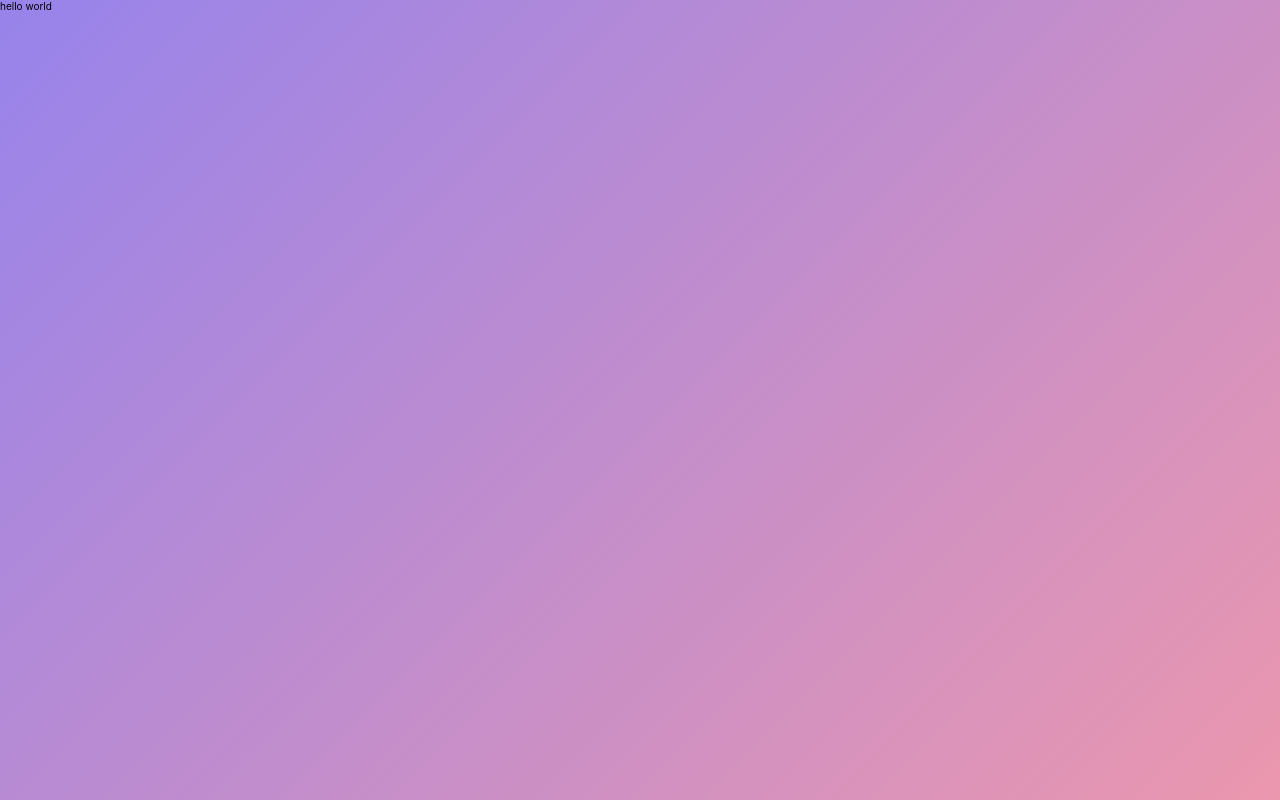
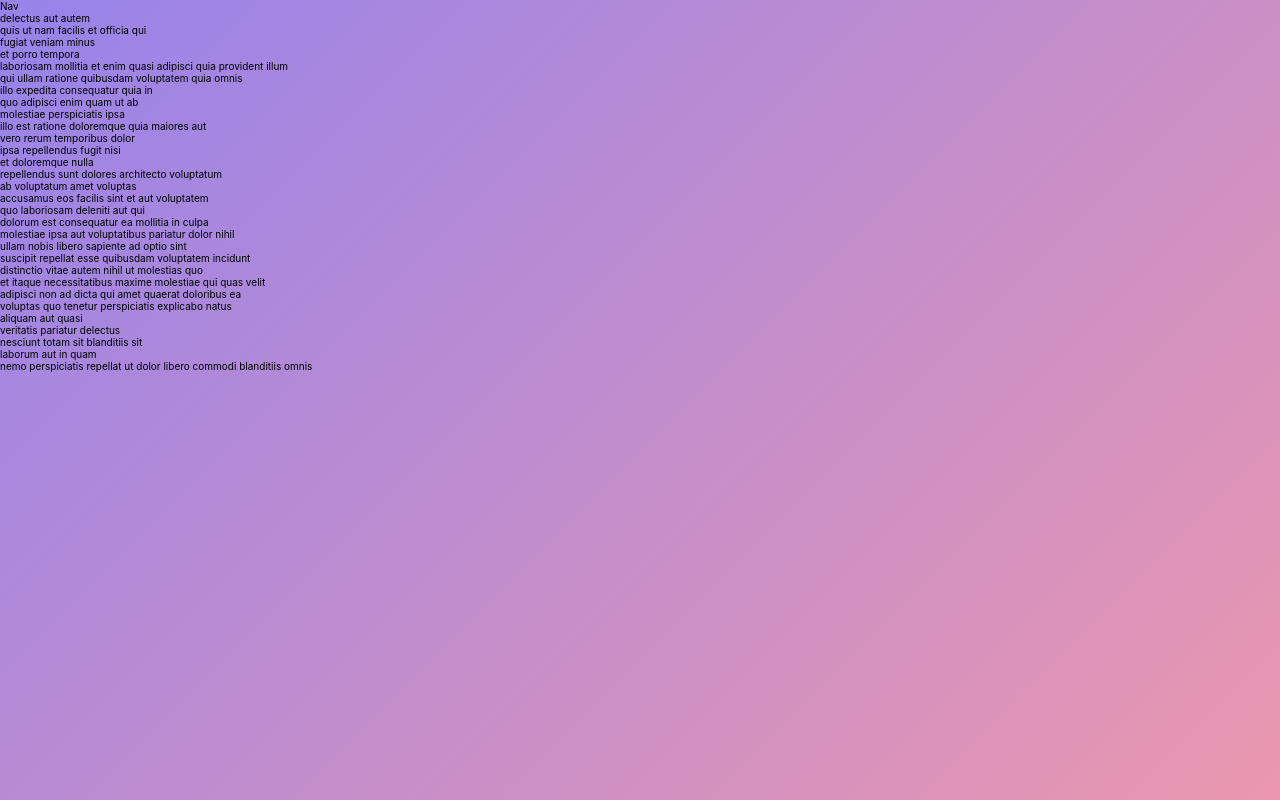
Before and after one commit to GuillouTran/devnerd, a React (Create React App) app: page / in a window 1280 px wide. Built offline with nearby package versions, Linux system fonts and the light colour scheme.

Commit message:
Display todo list on the home page

```diff
--- a/package.json
+++ b/package.json
@@ -5,7 +5,9 @@
   "dependencies": {
     "react": "^16.7.0",
     "react-dom": "^16.7.0",
-    "react-scripts": "2.1.3"
+    "react-redux": "^6.0.0",
+    "react-scripts": "2.1.3",
+    "redux": "^4.0.1"
   },
   "scripts": {
     "start": "react-scripts start",
--- a/src/App.js
+++ b/src/App.js
@@ -1,9 +1,15 @@
-import React, { Component } from "react";
+import React, { Fragment } from "react";
 
-class App extends Component {
-  render() {
-    return <div className="App">hello world</div>;
-  }
-}
+import Home from "./pages/Home";
+import Navbar from "./components/Navbar";
+
+const App = () => {
+  return (
+    <Fragment>
+      <Navbar />
+      <Home />
+    </Fragment>
+  );
+};
 
 export default App;
--- /dev/null
+++ b/src/components/Navbar.js
@@ -0,0 +1,7 @@
+import React from "react";
+
+const Navbar = () => {
+  return <nav>Nav</nav>;
+};
+
+export default Navbar;
--- a/src/components/TodoItem.js
+++ b/src/components/TodoItem.js
@@ -0,0 +1,14 @@
+import React, { Component } from "react";
+
+class TodoItem extends Component {
+  render() {
+    const { title } = this.props;
+    return (
+      <div>
+        <p className="todo-title">{title}</p>
+      </div>
+    );
+  }
+}
+
+export default TodoItem;
--- a/src/components/TodoList.js
+++ b/src/components/TodoList.js
@@ -0,0 +1,21 @@
+import React from "react";
+import { connect } from "react-redux";
+import TodoItem from "./TodoItem";
+
+const TodoList = ({ todos }) => {
+  return (
+    <div>
+      {todos.map(todo => (
+        <TodoItem key={todo.id} {...todo} />
+      ))}
+    </div>
+  );
+};
+
+const mapStateToProps = ({ todos }) => {
+  return {
+    todos
+  };
+};
+
+export default connect(mapStateToProps)(TodoList);
--- a/src/index.js
+++ b/src/index.js
@@ -1,6 +1,14 @@
 import React from "react";
 import ReactDOM from "react-dom";
+import { Provider } from "react-redux";
+
+import App from "./App";
+import { store } from "./store";
 import "./index.css";
-import App from "./App";
 
-ReactDOM.render(<App />, document.getElementById("root"));
+ReactDOM.render(
+  <Provider store={store}>
+    <App />
+  </Provider>,
+  document.getElementById("root")
+);
--- /dev/null
+++ b/src/initialState/index.js
@@ -0,0 +1,185 @@
+export const initialState = {
+  data: [
+    {
+      userId: 1,
+      id: 1,
+      title: "delectus aut autem",
+      completed: false
+    },
+    {
+      userId: 1,
+      id: 2,
+      title: "quis ut nam facilis et officia qui",
+      completed: false
+    },
+    {
+      userId: 1,
+      id: 3,
+      title: "fugiat veniam minus",
+      completed: false
+    },
+    {
+      userId: 1,
+      id: 4,
+      title: "et porro tempora",
+      completed: true
+    },
+    {
+      userId: 1,
+      id: 5,
+      title: "laboriosam mollitia et enim quasi adipisci quia provident illum",
+      completed: false
+    },
+    {
+      userId: 1,
+      id: 6,
+      title: "qui ullam ratione quibusdam voluptatem quia omnis",
+      completed: false
+    },
+    {
+      userId: 1,
+      id: 7,
+      title: "illo expedita consequatur quia in",
+      completed: false
+    },
+    {
+      userId: 1,
+      id: 8,
+      title: "quo adipisci enim quam ut ab",
+      completed: true
+    },
+    {
+      userId: 1,
+      id: 9,
+      title: "molestiae perspiciatis ipsa",
+      completed: false
+    },
+    {
+      userId: 1,
+      id: 10,
+      title: "illo est ratione doloremque quia maiores aut",
+      completed: true
+    },
+    {
+      userId: 1,
+      id: 11,
+      title: "vero rerum temporibus dolor",
+      completed: true
+    },
+    {
+      userId: 1,
+      id: 12,
+      title: "ipsa repellendus fugit nisi",
+      completed: true
+    },
+    {
+      userId: 1,
+      id: 13,
+      title: "et doloremque nulla",
+      completed: false
+    },
+    {
+      userId: 1,
+      id: 14,
+      title: "repellendus sunt dolores architecto voluptatum",
+      completed: true
+    },
+    {
+      userId: 1,
+      id: 15,
+      title: "ab voluptatum amet voluptas",
+      completed: true
+    },
+    {
+      userId: 1,
+      id: 16,
+      title: "accusamus eos facilis sint et aut voluptatem",
+      completed: true
+    },
+    {
+      userId: 1,
+      id: 17,
+      title: "quo laboriosam deleniti aut qui",
+      completed: true
+    },
+    {
+      userId: 1,
+      id: 18,
+      title: "dolorum est consequatur ea mollitia in culpa",
+      completed: false
+    },
+    {
+      userId: 1,
+      id: 19,
+      title: "molestiae ipsa aut voluptatibus pariatur dolor nihil",
+      completed: true
+    },
+    {
+      userId: 1,
+      id: 20,
+      title: "ullam nobis libero sapiente ad optio sint",
+      completed: true
+    },
+    {
+      userId: 2,
+      id: 21,
+      title: "suscipit repellat esse quibusdam voluptatem incidunt",
+      completed: false
+    },
+    {
+      userId: 2,
+      id: 22,
+      title: "distinctio vitae autem nihil ut molestias quo",
+      completed: true
+    },
+    {
+      userId: 2,
+      id: 23,
+      title: "et itaque necessitatibus maxime molestiae qui quas velit",
+      completed: false
+    },
+    {
+      userId: 2,
+      id: 24,
+      title: "adipisci non ad dicta qui amet quaerat doloribus ea",
+      completed: false
+    },
+    {
+      userId: 2,
+      id: 25,
+      title: "voluptas quo tenetur perspiciatis explicabo natus",
+      completed: true
+    },
+    {
+      userId: 2,
+      id: 26,
+      title: "aliquam aut quasi",
+      completed: true
+    },
+    {
+      userId: 2,
+      id: 27,
+      title: "veritatis pariatur delectus",
+      completed: true
+    },
+    {
+      userId: 2,
+      id: 28,
+      title: "nesciunt totam sit blanditiis sit",
+      completed: false
+    },
+    {
+      userId: 2,
+      id: 29,
+      title: "laborum aut in quam",
+      completed: false
+    },
+    {
+      userId: 2,
+      id: 30,
+      title:
+        "nemo perspiciatis repellat ut dolor libero commodi blanditiis omnis",
+      completed: true
+    }
+  ]
+};
--- a/src/pages/Home.js
+++ b/src/pages/Home.js
@@ -0,0 +1,10 @@
+import React from "react";
+import TodoList from "../components/TodoList";
+
+const Home = () => (
+  <div>
+    <TodoList />
+  </div>
+);
+
+export default Home;
--- /dev/null
+++ b/src/reducers/rootReducer.js
@@ -0,0 +1,8 @@
+import { initialState } from "../initialState";
+
+export const rootReducer = (state = initialState, action) => {
+  return {
+    ...state,
+    todos: [...state.data]
+  };
+};
--- /dev/null
+++ b/src/store.js
@@ -0,0 +1,9 @@
+import { createStore, compose } from "redux";
+import { rootReducer } from "./reducers/rootReducer";
+
+export const store = createStore(
+  rootReducer,
+  compose(
+    window.__REDUX_DEVTOOLS_EXTENSION__ && window.__REDUX_DEVTOOLS_EXTENSION__()
+  )
+);
```
Also changed, not shown: 1 other file (tests, documents, lock files or other folders).
